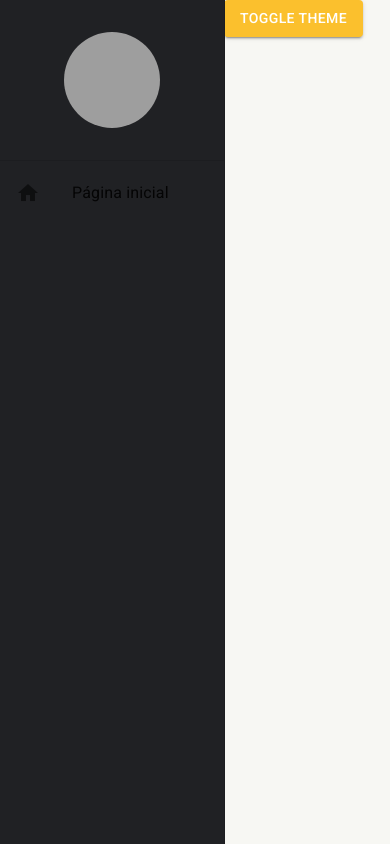
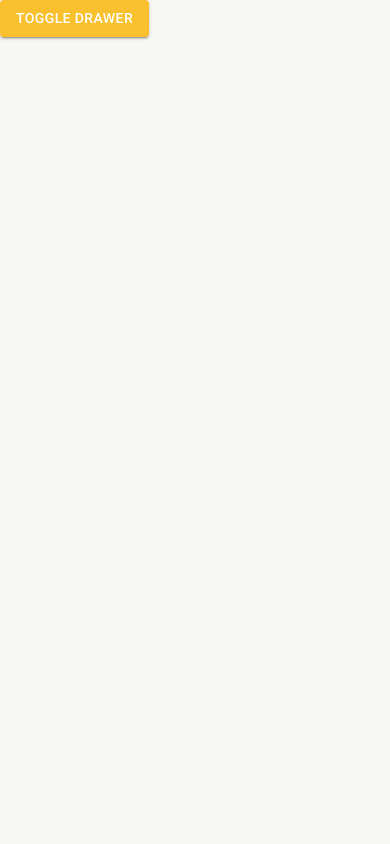
Before and after one commit to TiagoOliverDev/dash-one, a React (Create React App) app: page /pagina-inicial in a window 390 px wide. Built offline with nearby package versions, Linux system fonts and the light colour scheme; grey boxes are pictures that could not be loaded.

Commit message:
feat: iniciando lógica drawer responsivo

```diff
--- a/src/App.tsx
+++ b/src/App.tsx
@@ -5,16 +5,19 @@
 import { DarkTheme } from "./shared/themes";
 import { AppThemeProvider } from "./shared/contexts/ThemeContext";
 import { MenuLateral } from "./shared/components";
+import { DrawerProvider } from "./shared/contexts";
 
 export const App = () => {
   return (
     <AppThemeProvider>
+      <DrawerProvider>
         <BrowserRouter>
           <MenuLateral>
             {/* Deixando o AppRoutes sendo filho do MenuLateral, sendo recebido em children */}
             <AppRoutes/>
           </MenuLateral>
         </BrowserRouter>
+      </DrawerProvider>
     </AppThemeProvider>
   );
 }
--- a/src/routes/index.tsx
+++ b/src/routes/index.tsx
@@ -1,14 +1,14 @@
 import { Button } from "@mui/material"
 import { Routes, Route, Navigate } from "react-router-dom"
-import { useAppThemeContext } from "../shared/contexts"
+import { useDrawerContext } from "../shared/contexts"
 
 export const AppRoutes = () => {
 
-    const { toggleTheme } = useAppThemeContext();
+    const { toggleDrawerOpen } = useDrawerContext();
 
     return(
         <Routes>
-            <Route path="/pagina-inicial" element={<Button variant="contained" color="primary" onClick={toggleTheme}>Toggle theme</Button>}></Route>
+            <Route path="/pagina-inicial" element={<Button variant="contained" color="primary" onClick={toggleDrawerOpen}>Toggle drawer</Button>}></Route>
 
             <Route path="*" element={<Navigate to={"/pagina-inicial"} ></Navigate>}></Route>
             {/* o path="*" serve para ser uma rota padrão que o react vai acessar, caso não exista outra ou não encontre... Serve para tratar erros de nomeclatura de url */}
--- a/src/shared/components/menu-lateral/MenuLateral.tsx
+++ b/src/shared/components/menu-lateral/MenuLateral.tsx
@@ -1,29 +1,56 @@
 import React, { ReactNode } from "react";
 import Drawer from "@mui/material/Drawer";
-import { Avatar, Box, Divider, Icon, List, ListItemButton, ListItemIcon, ListItemText, useTheme } from "@mui/material";
+import {
+  Avatar,
+  Box,
+  Divider,
+  Icon,
+  List,
+  ListItemButton,
+  ListItemIcon,
+  ListItemText,
+  useMediaQuery,
+  useTheme,
+} from "@mui/material";
 import { Inbox } from "@mui/icons-material";
+import { useDrawerContext } from "../../contexts";
 
-export const MenuLateral: React.FC<{ children: ReactNode }> = ({ children }) => {
+export const MenuLateral: React.FC<{ children: ReactNode }> = ({
+  children,
+}) => {
+  const theme = useTheme(); //useTheme consegue acessar o tema base da nossa aplicação
+  const smDown = useMediaQuery(theme.breakpoints.down("sm")); //hook do material ui para responsividade, nesse caso retorna true se for menor que 600px
 
-    const theme = useTheme(); //useTheme consegue acessar o tema base da nossa aplicação
+  const { isDrawerOpen, toggleDrawerOpen } = useDrawerContext();
 
   return (
     <>
-        <Drawer variant="permanent">
-            <Box width={theme.spacing(28)} height="100%" display="flex" flexDirection="column">
-                <Box width="100%" height={theme.spacing(20)} display="flex" alignItems="center" justifyContent="center">
+      <Drawer open={isDrawerOpen} variant={smDown ? "temporary" : "permanent"} onClose={toggleDrawerOpen}>
+        <Box
+          width={theme.spacing(28)}
+          height="100%"
+          display="flex"
+          flexDirection="column"
+        >
+          <Box
+            width="100%"
+            height={theme.spacing(20)}
+            display="flex"
+            alignItems="center"
+            justifyContent="center"
+          >
             <Avatar
-                        sx={{ height: theme.spacing(12),  width: theme.spacing(12)}}
+              sx={{ height: theme.spacing(12), width: theme.spacing(12) }}
               src="https://images.unsplash.com/photo-1684789688834-82f671a97136?ixlib=rb-4.0.3&ixid=M3wxMjA3fDB8MHxwaG90by1wYWdlfHx8fGVufDB8fHx8fA%3D%3D&auto=format&fit=crop&w=687&q=80"
             />
           </Box>
 
-                <Divider/>
+          <Divider />
 
-                <Box flex={1} > {/* Aqui significa que esse box vai ter todo o restante do espaço disponível */}
-                <List
-                    component="nav"
-                >
+          <Box flex={1}>
+            {" "}
+            {/* Aqui significa que esse box vai ter todo o restante do espaço disponível */}
+            <List component="nav">
               <ListItemButton>
                 <ListItemIcon>
                   <Icon>home</Icon>
@@ -32,13 +59,12 @@
               </ListItemButton>
             </List>
           </Box>
-
         </Box>
       </Drawer>
 
-        <Box height="100vh" marginLeft={theme.spacing(28)} >
+      <Box height="100vh" marginLeft={smDown ? 0 : theme.spacing(28)}>
         {children} {/* AppRoutes ta aqui */}
       </Box>
     </>
   );
-  }
+};
--- /dev/null
+++ b/src/shared/contexts/DraweContext.tsx
@@ -0,0 +1,34 @@
+import { createContext, ReactNode, useCallback, useContext, useState } from "react";
+
+
+interface IDrawerContextData {
+  isDrawerOpen: boolean;
+  toggleDrawerOpen: () => void;
+}
+
+interface IThemeProviderProps {
+  children: ReactNode;
+}
+
+const DrawerContext = createContext({} as IDrawerContextData);
+
+export const useDrawerContext = () => {
+    return useContext(DrawerContext);
+}
+
+export const DrawerProvider: React.FC<IThemeProviderProps> = ({ children }) => {
+
+  const [isDrawerOpen, setIsDrawerOpen] = useState(false);
+
+  const toggleDrawerOpen = useCallback(() => {
+    //useCallback serve para armazenar funções dentro dele
+    setIsDrawerOpen(oldDrawerOpen => !oldDrawerOpen );
+  }, []) // [] = dependência
+
+
+  return (
+    <DrawerContext.Provider value={{ isDrawerOpen, toggleDrawerOpen}}>
+      {children}
+    </DrawerContext.Provider>
+  );
+};
--- a/src/shared/contexts/index.ts
+++ b/src/shared/contexts/index.ts
@@ -1 +1,2 @@
 export * from './ThemeContext';
+export * from './DraweContext';
```
Also changed, not shown: Notações.txt. Lines whose indentation alone changed are shown as unchanged.
